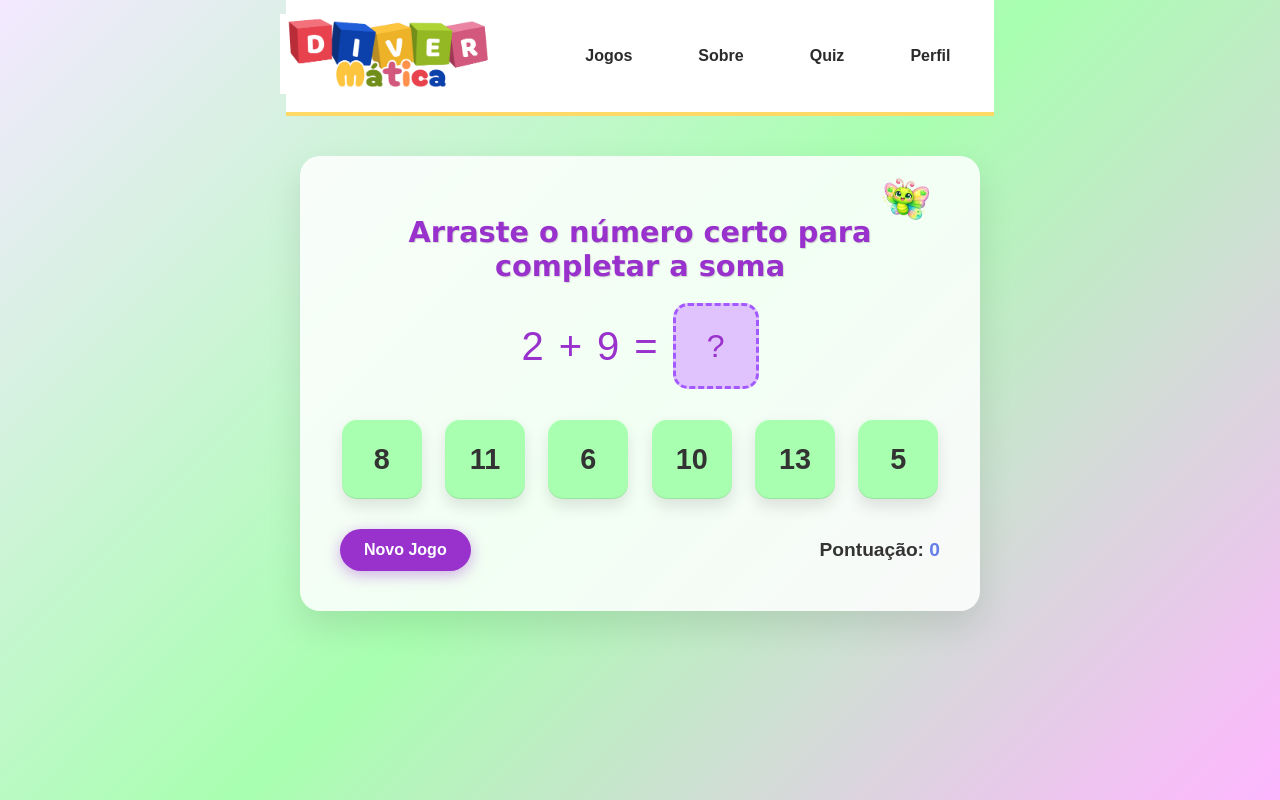
After one commit to Ritaaissac/Divermatica, a Flask app: page /jogo-arraste in a window 1280 px wide. The commit adds this page. Run offline with Flask 3, Linux system fonts and the light colour scheme.

Commit message:
adicionei o jogo de adição na plataforma

```diff
--- a/controllers/main_controller.py
+++ b/controllers/main_controller.py
@@ -60,3 +60,9 @@ def init_app(app):
         view_func=jogo_multiplicacao,
         methods=['GET']
     )
+
+
+    def jogo_arraste():
+        return render_template('jogo_arraste.html')
+
+    app.add_url_rule('/jogo-arraste', endpoint='jogo_arraste', view_func=jogo_arraste, methods=['GET'])
--- /dev/null
+++ b/static/css/arraste.css
@@ -0,0 +1,249 @@
+body {
+    font-family: 'Arial', sans-serif;
+    background: linear-gradient(135deg, #f3e8ff 0%, #a8ffb0 50%, #ffb6ff 100%);
+    margin: 0;
+    padding: 0;
+    display: flex;
+    justify-content: center;
+    align-items: center;
+    min-height: 100vh;
+    overflow: hidden;
+}
+
+.jogo-area {
+    position: relative;
+    background: rgba(255,255,255,0.85); /* translucent white so gradient shows through */
+    padding: 40px;
+    border-radius: 20px;
+    box-shadow: 0 15px 35px rgba(0, 0, 0, 0.1);
+    max-width: 600px;
+    width: 90%;
+    text-align: center;
+}
+
+.borboleta {
+    position: absolute;
+    top: 10px;
+    right: 10px;
+    width: 80px;
+    animation: flutter 4s infinite ease-in-out;
+    z-index: 10;
+}
+
+@keyframes flutter {
+    0%,100% { transform: translate(0,0) rotate(0deg); }
+    25% { transform: translate(-20px,-10px) rotate(-10deg); }
+    50% { transform: translate(-40px,0) rotate(0deg); }
+    75% { transform: translate(-20px,10px) rotate(10deg); }
+}
+
+.titulo-jogo {
+    font-family: 'Verdana', 'Comic Sans MS', cursive;
+    color: #9932CC;
+    font-size: 1.8rem;
+    margin-bottom: 20px;
+    text-transform: none;
+    letter-spacing: 0;
+    text-shadow: 1px 1px 1px rgba(0,0,0,0.15);
+}
+.operacao {
+    font-size: 2.5rem;
+    margin-bottom: 30px;
+    display: flex;
+    align-items: center;
+    justify-content: center;
+    gap: 15px;
+    flex-wrap: wrap;
+    color: #9932CC;
+}
+
+
+.resposta-drop {
+    width: 80px;
+    height: 80px;
+    border: 3px dashed #a259ff; /* lilac border */
+    border-radius: 15px;
+    display: flex;
+    align-items: center;
+    justify-content: center;
+    font-size: 2rem;
+    background: #e0c3fc; /* light lilac */
+    transition: all 0.3s ease;
+}
+
+.resposta-drop.drag-over {
+    background: #e3f2fd;
+    border-color: #2196f3;
+    transform: scale(1.05);
+}
+
+.numeros-container {
+    display: grid;
+    grid-template-columns: repeat(auto-fit, minmax(80px, 1fr));
+    gap: 20px;
+    margin-bottom: 30px;
+    justify-items: center;
+}
+
+.numero-draggable {
+    width: 80px;
+    height: 80px;
+    background: #a8ffb0; /* solid green */
+    border-radius: 15px;
+    display: flex;
+    align-items: center;
+    justify-content: center;
+    font-size: 1.8rem;
+    font-weight: bold;
+    color: #333;
+    cursor: grab;
+    box-shadow:
+        0 8px 15px rgba(0, 0, 0, 0.1),
+        inset 0 1px 0 rgba(255, 255, 255, 0.8),
+        inset 0 -1px 0 rgba(0, 0, 0, 0.1);
+    transition: all 0.3s ease;
+    position: relative;
+    user-select: none;
+}
+
+.numero-draggable::before {
+    content: '';
+    position: absolute;
+    top: 5px;
+    left: 5px;
+    right: 5px;
+    bottom: 5px;
+    background: rgba(255, 255, 255, 0.5);
+    border-radius: 10px;
+    z-index: -1;
+}
+
+.numero-draggable::after {
+    content: '';
+    position: absolute;
+    top: 0;
+    left: 0;
+    right: 0;
+    bottom: 0;
+    background: rgba(0, 0, 0, 0.05);
+    border-radius: 15px;
+    z-index: -1;
+}
+
+.numero-draggable:hover {
+    background: #8df0a0; /* lighter green on hover */
+    transform: translateY(-5px) scale(1.05);
+    box-shadow:
+        0 12px 25px rgba(0, 0, 0, 0.15),
+        inset 0 1px 0 rgba(255, 255, 255, 0.9),
+        inset 0 -1px 0 rgba(0, 0, 0, 0.1);
+}
+
+.numero-draggable:active {
+    cursor: grabbing;
+    transform: translateY(-2px) scale(0.98);
+}
+
+.numero-draggable.drag-start {
+    opacity: 0.5;
+    animation: bounce 0.3s;
+}
+
+@keyframes bounce {
+    0%, 100% { transform: translateY(0); }
+    50% { transform: translateY(-10px); }
+}
+
+.controles {
+    display: flex;
+    justify-content: space-between;
+    align-items: center;
+    flex-wrap: wrap;
+    gap: 20px;
+}
+
+#novo-jogo {
+    background: #9932CC; /* solid purple */
+    color: white;
+    border: none;
+    padding: 12px 24px;
+    border-radius: 25px;
+    font-size: 1rem;
+    font-weight: bold;
+    cursor: pointer;
+    transition: all 0.3s ease;
+    box-shadow: 0 4px 15px rgba(153, 50, 204, 0.4);
+}
+
+.resposta-drop.acertou {
+    /* simple highlight */
+    background: #a8ffb0;
+}
+
+.resposta-drop.errou {
+    background: #ff6b6b;
+}
+
+#novo-jogo:hover {
+    transform: translateY(-2px);
+    box-shadow: 0 6px 20px rgba(102, 126, 234, 0.6);
+}
+
+#novo-jogo:active {
+    transform: translateY(0);
+}
+
+.pontuacao {
+    font-size: 1.2rem;
+    font-weight: bold;
+    color: #333;
+}
+
+#score {
+    color: #667eea;
+}
+
+/* Responsividade */
+@media (max-width: 768px) {
+    .jogo-area {
+        padding: 20px;
+        margin: 20px;
+    }
+
+    .operacao {
+        font-size: 2rem;
+        gap: 10px;
+    }
+
+    .resposta-drop, .numero-draggable {
+        width: 60px;
+        height: 60px;
+        font-size: 1.5rem;
+    }
+
+    .numeros-container {
+        grid-template-columns: repeat(auto-fit, minmax(60px, 1fr));
+        gap: 15px;
+    }
+
+    .controles {
+        flex-direction: column;
+        gap: 15px;
+    }
+}
+
+@media (max-width: 480px) {
+    .operacao {
+        font-size: 1.5rem;
+    }
+
+    .resposta-drop, .numero-draggable {
+        width: 50px;
+        height: 50px;
+        font-size: 1.2rem;
+    }
+
+    .numeros-container {
+        grid-template-columns: repeat(3, 1fr);
+    }
+}
--- /dev/null
+++ b/static/js/arraste.js
@@ -0,0 +1,215 @@
+class JogoArraste {
+    constructor() {
+        this.score = 0;
+        this.correctAnswer = 0;
+        this.num1El = document.getElementById('num1');
+        this.num2El = document.getElementById('num2');
+        this.dropzone = document.getElementById('dropzone');
+        this.numerosContainer = document.getElementById('numeros');
+        this.scoreEl = document.getElementById('score');
+        this.novoJogoBtn = document.getElementById('novo-jogo');
+
+        this.init();
+    }
+
+    init() {
+        this.gerarNovaConta();
+        this.setupEventListeners();
+    }
+
+    setupEventListeners() {
+        // Drag and drop events
+        this.dropzone.addEventListener('dragover', this.handleDragOver.bind(this));
+        this.dropzone.addEventListener('dragleave', this.handleDragLeave.bind(this));
+        this.dropzone.addEventListener('drop', this.handleDrop.bind(this));
+
+        // Touch events for mobile
+        this.dropzone.addEventListener('touchstart', this.handleTouchStart.bind(this));
+        this.dropzone.addEventListener('touchend', this.handleTouchEnd.bind(this));
+
+        // Novo jogo button
+        this.novoJogoBtn.addEventListener('click', () => {
+            this.resetJogo();
+        });
+
+        // Prevent default drag behavior on document
+        document.addEventListener('dragover', (e) => e.preventDefault());
+        document.addEventListener('drop', (e) => e.preventDefault());
+    }
+
+    gerarNovaConta() {
+        this.numerosContainer.innerHTML = '';
+
+        const num1 = Math.floor(Math.random() * 10) + 1;
+        const num2 = Math.floor(Math.random() * 10) + 1;
+        this.correctAnswer = num1 + num2;
+
+        this.num1El.textContent = num1;
+        this.num2El.textContent = num2;
+        this.dropzone.textContent = '?';
+        this.dropzone.classList.remove('drag-over');
+
+        // Generate options (correct answer + 5 random wrong ones)
+        const opcoes = new Set();
+        opcoes.add(this.correctAnswer);
+
+        while (opcoes.size < 6) {
+            const randomNum = Math.floor(Math.random() * 20) + 1;
+            if (randomNum !== this.correctAnswer) {
+                opcoes.add(randomNum);
+            }
+        }
+
+        // Shuffle options
+        const opcoesArray = Array.from(opcoes).sort(() => Math.random() - 0.5);
+
+        // Create draggable number elements
+        opcoesArray.forEach(num => {
+            const numeroEl = document.createElement('div');
+            numeroEl.className = 'numero-draggable';
+            numeroEl.textContent = num;
+            numeroEl.draggable = true;
+
+            // Desktop drag events
+            numeroEl.addEventListener('dragstart', this.handleDragStart.bind(this));
+            numeroEl.addEventListener('dragend', this.handleDragEnd.bind(this));
+
+            // Touch events for mobile
+            numeroEl.addEventListener('touchstart', this.handleTouchStart.bind(this));
+            numeroEl.addEventListener('touchmove', this.handleTouchMove.bind(this));
+            numeroEl.addEventListener('touchend', this.handleTouchEnd.bind(this));
+
+            this.numerosContainer.appendChild(numeroEl);
+        });
+    }
+
+    handleDragStart(e) {
+        e.dataTransfer.setData('text/plain', e.target.textContent);
+        e.target.classList.add('drag-start');
+        this.dropzone.classList.add('drag-over');
+    }
+
+    handleDragEnd(e) {
+        e.target.classList.remove('drag-start');
+        this.dropzone.classList.remove('drag-over');
+    }
+
+    handleDragOver(e) {
+        e.preventDefault();
+        this.dropzone.classList.add('drag-over');
+    }
+
+    handleDragLeave(e) {
+        if (!this.dropzone.contains(e.relatedTarget)) {
+            this.dropzone.classList.remove('drag-over');
+        }
+    }
+
+    handleDrop(e) {
+        e.preventDefault();
+        this.dropzone.classList.remove('drag-over');
+
+        const resposta = parseInt(e.dataTransfer.getData('text/plain'));
+        this.verificarResposta(resposta);
+    }
+
+    handleTouchStart(e) {
+        e.preventDefault();
+        const touch = e.touches[0];
+        this.touchStartX = touch.clientX;
+        this.touchStartY = touch.clientY;
+        this.draggedElement = e.target;
+        this.draggedElement.classList.add('drag-start');
+    }
+
+    handleTouchMove(e) {
+        e.preventDefault();
+        if (!this.draggedElement) return;
+
+        const touch = e.touches[0];
+        const deltaX = touch.clientX - this.touchStartX;
+        const deltaY = touch.clientY - this.touchStartY;
+
+        this.draggedElement.style.transform = `translate(${deltaX}px, ${deltaY}px)`;
+
+        // Check if touching dropzone
+        const dropRect = this.dropzone.getBoundingClientRect();
+        const isOverDropzone = (
+            touch.clientX >= dropRect.left &&
+            touch.clientX <= dropRect.right &&
+            touch.clientY >= dropRect.top &&
+            touch.clientY <= dropRect.bottom
+        );
+
+        if (isOverDropzone) {
+            this.dropzone.classList.add('drag-over');
+        } else {
+            this.dropzone.classList.remove('drag-over');
+        }
+    }
+
+    handleTouchEnd(e) {
+        e.preventDefault();
+        if (!this.draggedElement) return;
+
+        this.draggedElement.style.transform = '';
+        this.draggedElement.classList.remove('drag-start');
+
+        const touch = e.changedTouches[0];
+        const dropRect = this.dropzone.getBoundingClientRect();
+        const isOverDropzone = (
+            touch.clientX >= dropRect.left &&
+            touch.clientX <= dropRect.right &&
+            touch.clientY >= dropRect.top &&
+            touch.clientY <= dropRect.bottom
+        );
+
+        if (isOverDropzone) {
+            const resposta = parseInt(this.draggedElement.textContent);
+            this.verificarResposta(resposta);
+        }
+
+        this.dropzone.classList.remove('drag-over');
+        this.draggedElement = null;
+    }
+
+    verificarResposta(resposta) {
+        if (resposta === this.correctAnswer) {
+            this.score++;
+            this.scoreEl.textContent = this.score;
+            this.mostrarFeedback('acertou');
+            setTimeout(() => {
+                this.gerarNovaConta();
+            }, 1000);
+        } else {
+            this.mostrarFeedback('errou');
+            setTimeout(() => {
+                this.gerarNovaConta();
+            }, 1000);
+        }
+    }
+
+    mostrarFeedback(tipo) {
+        this.dropzone.classList.add(tipo);
+        setTimeout(() => {
+            this.dropzone.classList.remove(tipo);
+        }, 500);
+    }
+
+    resetJogo() {
+        this.score = 0;
+        this.scoreEl.textContent = this.score;
+        this.gerarNovaConta();
+    }
+
+}
+
+// Initialize the game when DOM is loaded
+document.addEventListener('DOMContentLoaded', () => {
+    new JogoArraste();
+});
+
+// Initialize the game when DOM is loaded
+document.addEventListener('DOMContentLoaded', () => {
+    new JogoArraste();
+});
--- /dev/null
+++ b/templates/jogo_arraste.html
@@ -0,0 +1,24 @@
+{% extends "base.html" %}
+
+{% block title %}Jogo de Adição - Divermatica{% endblock %}
+
+{% block content %}
+<link rel="stylesheet" href="{{ url_for('static', filename='css/arraste.css') }}">
+<script src="{{ url_for('static', filename='js/arraste.js') }}" defer></script>
+
+<div class="jogo-area">
+    <h1 class="titulo-jogo">Arraste o número certo para completar a soma</h1>
+    <!-- butterfly mascot from homepage -->
+    <img class="borboleta" src="{{ url_for('static', filename='mascote.png') }}" alt="Borboleta">
+    <div class="operacao">
+        <span id="num1"></span> + <span id="num2"></span> = <div class="resposta-drop" id="dropzone">?</div>
+    </div>
+
+    <div class="numeros-container" id="numeros"></div>
+
+    <div class="controles">
+        <button id="novo-jogo">Novo Jogo</button>
+        <div class="pontuacao">Pontuação: <span id="score">0</span></div>
+    </div>
+</div>
+{% endblock %}
--- a/templates/jogos.html
+++ b/templates/jogos.html
@@ -25,6 +25,11 @@
                 <h3>Jogo da Multiplicação</h3>
                 <p>Pratique Multiplicação de forma divertida</p>
             </a>
+            <a href="{{ url_for('jogo_arraste') }}" class="jogo-card">
+                <div class="jogo-icon">🎯</div>
+                <h3>Jogo de Adição</h3>
+                <p>Pratique adição arrastando o número correto</p>
+            </a>
             <!-- Adicione mais jogos aqui no futuro -->
             <a href="#" class="jogo-card">
                 <div class="jogo-icon">🎮</div>
```
Also changed, not shown: static/css/jogos-interactive.css (added, +97 -0 lines), static/js/jogos-interactive.js (added, +42 -0 lines).
